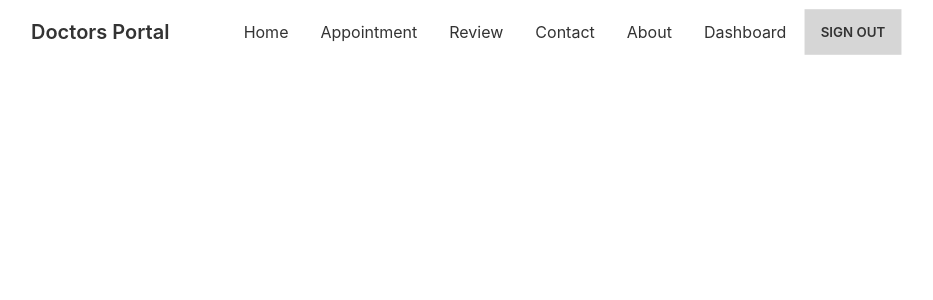
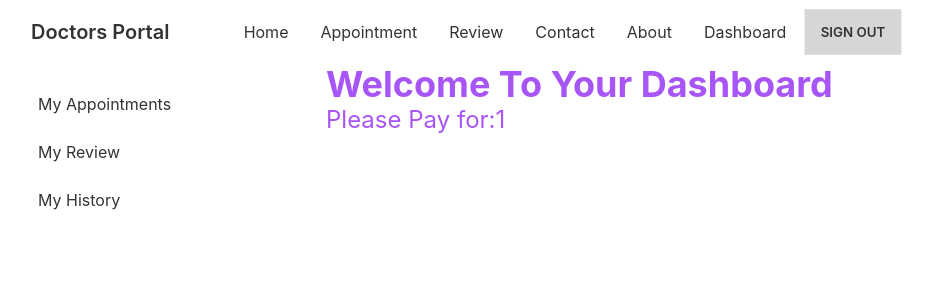
Before and after one commit to tanverrana/doctors-portal-client, a React (Create React App) app: page /dashboard/payment/1 in a window 1280 px wide. Shown: the top 300 px of the page, without its empty margins (74-1007 px from the left). Built offline with nearby package versions, Linux system fonts and the light colour scheme; no server answers; sample sign-in values are in the browser's storage.

Commit message:
create payment route and get appointment by id

```diff
--- a/src/App.js
+++ b/src/App.js
@@ -18,6 +18,7 @@
 import RequireAdmin from './Pages/Login/RequireAdmin';
 import AddDoctor from './Pages/Dashboard/AddDoctor/AddDoctor';
 import ManageDoctor from './Pages/Dashboard/ManageDoctor/ManageDoctor';
+import Payment from './Pages/Dashboard/Dashboard/Payment/Payment';
 
 function App() {
   return (
@@ -42,6 +43,7 @@
           <Route index element={<MyAppointments></MyAppointments>}></Route>
           <Route path="review" element={<MyReview></MyReview>}></Route>
           <Route path="history" element={<MyHistory></MyHistory>}></Route>
+          <Route path="payment/:id" element={<Payment></Payment>}></Route>
           <Route path="users" element={<RequireAdmin><Users></Users></RequireAdmin>}></Route>
           <Route path="addDoctor" element={<RequireAdmin><AddDoctor></AddDoctor></RequireAdmin>}></Route>
           <Route path="manageDoctor" element={<RequireAdmin><ManageDoctor></ManageDoctor></RequireAdmin>}></Route>
--- /dev/null
+++ b/src/Pages/Dashboard/Dashboard/Payment/Payment.js
@@ -0,0 +1,13 @@
+import React from 'react';
+import { useParams } from 'react-router-dom';
+
+const Payment = () => {
+    const { id } = useParams();
+    return (
+        <div>
+            <h2 className="text-2xl text-purple-500">Please Pay for:{id}</h2>
+        </div>
+    );
+};
+
+export default Payment;
--- a/src/Pages/Dashboard/MyAppointments/MyAppointments.js
+++ b/src/Pages/Dashboard/MyAppointments/MyAppointments.js
@@ -2,7 +2,7 @@
 import React, { useEffect } from 'react';
 import { useState } from 'react';
 import { useAuthState } from 'react-firebase-hooks/auth';
-import { useNavigate } from 'react-router-dom';
+import { Link, useNavigate } from 'react-router-dom';
 import auth from '../../../firebase.init';
 
 const MyAppointments = () => {
@@ -46,6 +46,7 @@
                             <th>Date</th>
                             <th>Time</th>
                             <th>Treatment</th>
+                            <th>Payment</th>
                         </tr>
                     </thead>
                     <tbody>
@@ -56,6 +57,10 @@
                                 <td>{appointment.date}</td>
                                 <td>{appointment.slot}</td>
                                 <td>{appointment.treatment}</td>
+                                <td>
+                                    {(appointment.price && !appointment.paid) && <Link to={`/dashboard/payment/${appointment._id}`}><button className="btn btn-xs btn-success">Pay Now</button></Link>}
+                                    {(appointment.price && appointment.paid) && <button className="btn btn-xs btn-success">Paid</button>}
+                                </td>
                             </tr>)
                         }
 
```
